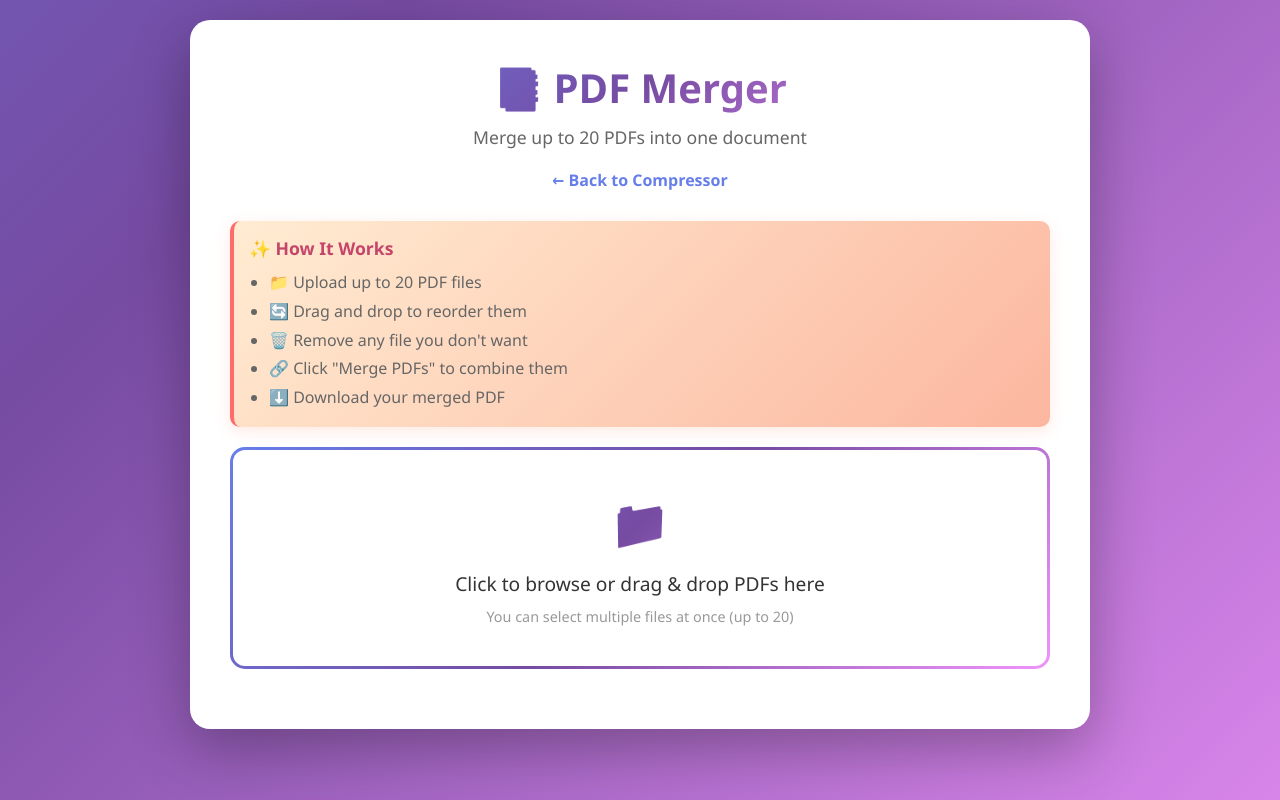
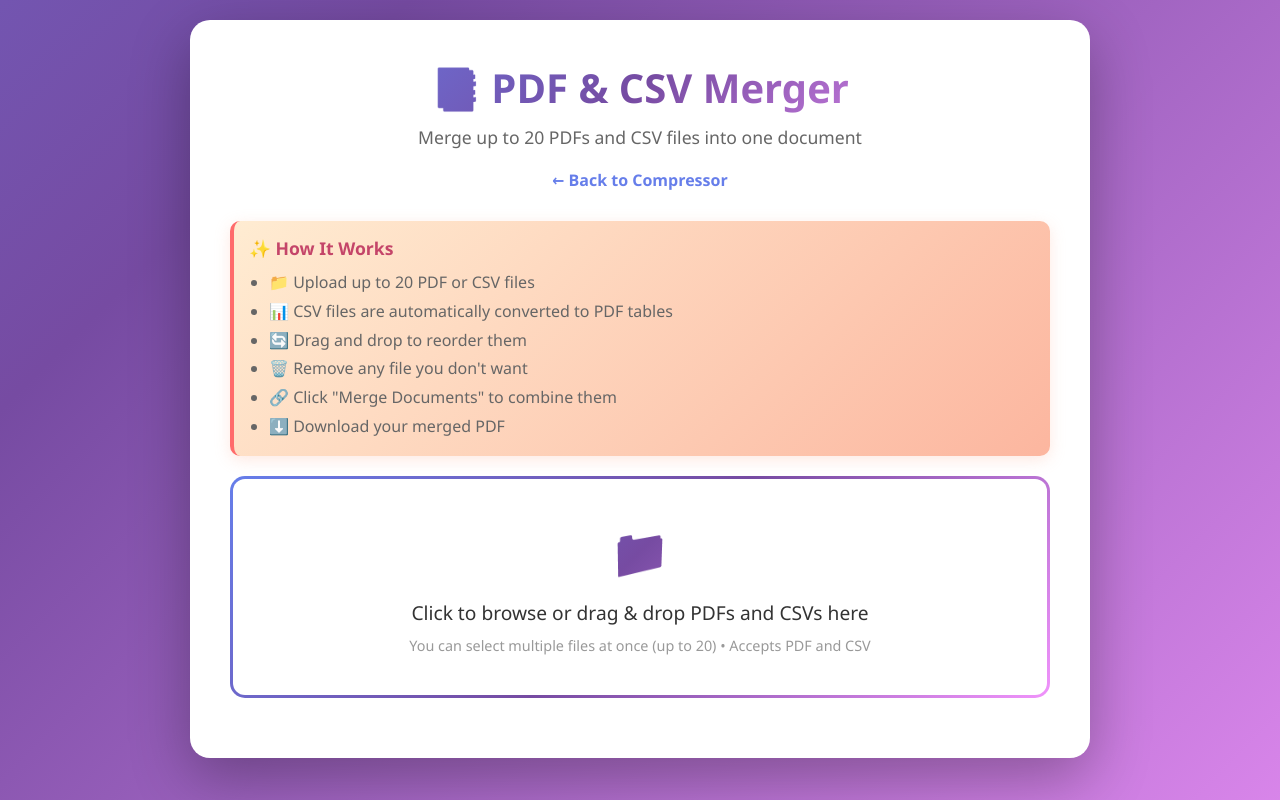
Before and after one commit to draphael123/pdfcompress, a Flask app: page /merge-page in a window 1280 px wide. Run offline with Flask 3, Linux system fonts and the light colour scheme; some libraries are stand-ins or nearby versions.

Commit message:
Add CSV to PDF conversion and merge functionality

```diff
--- a/app.py
+++ b/app.py
@@ -1,8 +1,15 @@
 import os
 import io
+import csv
 from flask import Flask, render_template, request, send_file, jsonify
 from werkzeug.utils import secure_filename
 import PyPDF2
+from reportlab.lib.pagesizes import letter, A4
+from reportlab.lib import colors
+from reportlab.lib.units import inch
+from reportlab.platypus import SimpleDocTemplate, Table, TableStyle, Paragraph, Spacer
+from reportlab.lib.styles import getSampleStyleSheet
+import pandas as pd
 
 app = Flask(__name__)
 
@@ -24,9 +31,72 @@ else:
 os.makedirs(app.config['UPLOAD_FOLDER'], exist_ok=True)
 
 ALLOWED_EXTENSIONS = {'pdf'}
+MERGE_ALLOWED_EXTENSIONS = {'pdf', 'csv'}
 
 def allowed_file(filename):
     return '.' in filename and filename.rsplit('.', 1)[1].lower() in ALLOWED_EXTENSIONS
+
+def allowed_merge_file(filename):
+    return '.' in filename and filename.rsplit('.', 1)[1].lower() in MERGE_ALLOWED_EXTENSIONS
+
+def csv_to_pdf(csv_path, pdf_path):
+    """Convert CSV file to PDF"""
+    try:
+        # Read CSV file
+        df = pd.read_csv(csv_path)
+
+        # Create PDF
+        doc = SimpleDocTemplate(pdf_path, pagesize=letter)
+        elements = []
+        styles = getSampleStyleSheet()
+
+        # Add title
+        title = Paragraph(f"<b>{os.path.basename(csv_path).replace('.csv', '')}</b>", styles['Heading1'])
+        elements.append(title)
+        elements.append(Spacer(1, 0.2*inch))
+
+        # Convert dataframe to table data
+        data = [df.columns.tolist()] + df.values.tolist()
+
+        # Limit columns if too many (to fit on page)
+        max_cols = 8
+        if len(data[0]) > max_cols:
+            data = [row[:max_cols] for row in data]
+            # Add note about truncated columns
+            note = Paragraph(f"<i>Note: Showing first {max_cols} of {len(df.columns)} columns</i>", styles['Normal'])
+            elements.append(note)
+            elements.append(Spacer(1, 0.2*inch))
+
+        # Limit rows if too many
+        max_rows = 100
+        if len(data) > max_rows + 1:  # +1 for header
+            data = data[:max_rows + 1]
+            note = Paragraph(f"<i>Note: Showing first {max_rows} of {len(df)} rows</i>", styles['Normal'])
+            elements.append(note)
+            elements.append(Spacer(1, 0.2*inch))
+
+        # Create table
+        table = Table(data)
+
+        # Style the table
+        table.setStyle(TableStyle([
+            ('BACKGROUND', (0, 0), (-1, 0), colors.grey),
+            ('TEXTCOLOR', (0, 0), (-1, 0), colors.whitesmoke),
+            ('ALIGN', (0, 0), (-1, -1), 'CENTER'),
+            ('FONTNAME', (0, 0), (-1, 0), 'Helvetica-Bold'),
+            ('FONTSIZE', (0, 0), (-1, 0), 10),
+            ('BOTTOMPADDING', (0, 0), (-1, 0), 12),
+            ('BACKGROUND', (0, 1), (-1, -1), colors.beige),
+            ('GRID', (0, 0), (-1, -1), 1, colors.black),
+            ('FONTSIZE', (0, 1), (-1, -1), 8),
+        ]))
+
+        elements.append(table)
+        doc.build(elements)
+        return True
+    except Exception as e:
+        print(f"Error converting CSV to PDF: {e}")
+        return False
 
 def get_file_size_mb(file_path):
     """Get file size in MB"""
@@ -91,38 +161,49 @@ def merge_page():
 
 @app.route('/merge', methods=['POST'])
 def merge_pdfs():
-    """Merge multiple PDFs into one"""
+    """Merge multiple PDFs and CSVs into one PDF"""
     try:
         files = request.files.getlist('files')
 
         if not files or len(files) < 2:
-            return jsonify({'error': 'Please provide at least 2 PDF files'}), 400
+            return jsonify({'error': 'Please provide at least 2 files'}), 400
 
         if len(files) > 20:
             return jsonify({'error': 'Maximum 20 files allowed'}), 400
 
-        # Verify all files are PDFs
+        # Verify all files are PDFs or CSVs
         for file in files:
-            if not allowed_file(file.filename):
-                return jsonify({'error': f'File {file.filename} is not a PDF'}), 400
+            if not allowed_merge_file(file.filename):
+                return jsonify({'error': f'File {file.filename} must be PDF or CSV'}), 400
 
         # Create PDF merger
         merger = PyPDF2.PdfMerger()
         temp_files = []
+        converted_csvs = []
 
         try:
-            # Save and add each PDF to merger
+            # Process each file
             for i, file in enumerate(files):
                 filename = secure_filename(file.filename)
+                file_ext = filename.rsplit('.', 1)[1].lower()
                 temp_path = os.path.join(app.config['UPLOAD_FOLDER'], f'temp_merge_{i}_{filename}')
                 file.save(temp_path)
                 temp_files.append(temp_path)
 
-                # Add PDF to merger
-                merger.append(temp_path)
+                # If CSV, convert to PDF first
+                if file_ext == 'csv':
+                    pdf_path = temp_path.replace('.csv', '_converted.pdf')
+                    if csv_to_pdf(temp_path, pdf_path):
+                        converted_csvs.append(pdf_path)
+                        merger.append(pdf_path)
+                    else:
+                        raise Exception(f'Failed to convert {filename} to PDF')
+                else:
+                    # Add PDF directly
+                    merger.append(temp_path)
 
             # Create output filename
-            output_filename = f'merged_{len(files)}_pdfs.pdf'
+            output_filename = f'merged_{len(files)}_documents.pdf'
             output_path = os.path.join(app.config['UPLOAD_FOLDER'], output_filename)
 
             # Write merged PDF
@@ -136,11 +217,20 @@ def merge_pdfs():
             for temp_file in temp_files:
                 if os.path.exists(temp_file):
                     os.remove(temp_file)
+            for converted_file in converted_csvs:
+                if os.path.exists(converted_file):
+                    os.remove(converted_file)
+
+            # Count file types
+            num_pdfs = sum(1 for f in files if f.filename.lower().endswith('.pdf'))
+            num_csvs = sum(1 for f in files if f.filename.lower().endswith('.csv'))
 
             return jsonify({
                 'success': True,
                 'filename': output_filename,
                 'num_files': len(files),
+                'num_pdfs': num_pdfs,
+                'num_csvs': num_csvs,
                 'total_size': f'{file_size_mb:.2f} MB'
             })
 
@@ -150,6 +240,9 @@ def merge_pdfs():
             for temp_file in temp_files:
                 if os.path.exists(temp_file):
                     os.remove(temp_file)
+            for converted_file in converted_csvs:
+                if os.path.exists(converted_file):
+                    os.remove(converted_file)
             raise e
 
     except Exception as e:
--- a/requirements.txt
+++ b/requirements.txt
@@ -1,3 +1,5 @@
 Flask==2.3.3
 PyPDF2==3.0.1
 Werkzeug==2.3.7
+reportlab==4.0.7
+pandas==2.1.4
--- a/templates/merge.html
+++ b/templates/merge.html
@@ -387,8 +387,8 @@
 </head>
 <body>
     <div class="container">
-        <h1>📑 PDF Merger</h1>
-        <p class="subtitle">Merge up to 20 PDFs into one document</p>
+        <h1>📑 PDF & CSV Merger</h1>
+        <p class="subtitle">Merge up to 20 PDFs and CSV files into one document</p>
 
         <div class="nav-links">
             <a href="/">← Back to Compressor</a>
@@ -397,19 +397,20 @@
         <div class="info-box">
             <div class="info-title">✨ How It Works</div>
             <ul class="info-list">
-                <li>📁 Upload up to 20 PDF files</li>
+                <li>📁 Upload up to 20 PDF or CSV files</li>
+                <li>📊 CSV files are automatically converted to PDF tables</li>
                 <li>🔄 Drag and drop to reorder them</li>
                 <li>🗑️ Remove any file you don't want</li>
-                <li>🔗 Click "Merge PDFs" to combine them</li>
+                <li>🔗 Click "Merge Documents" to combine them</li>
                 <li>⬇️ Download your merged PDF</li>
             </ul>
         </div>
 
         <div class="upload-area" id="uploadArea">
             <div class="upload-icon">📁</div>
-            <div class="upload-text">Click to browse or drag & drop PDFs here</div>
-            <div class="upload-hint">You can select multiple files at once (up to 20)</div>
-            <input type="file" id="fileInput" accept=".pdf" multiple>
+            <div class="upload-text">Click to browse or drag & drop PDFs and CSVs here</div>
+            <div class="upload-hint">You can select multiple files at once (up to 20) • Accepts PDF and CSV</div>
+            <input type="file" id="fileInput" accept=".pdf,.csv" multiple>
         </div>
 
         <div class="files-list" id="filesList">
@@ -421,7 +422,7 @@
         </div>
 
         <button class="merge-btn" id="mergeBtn">
-            🔗 Merge PDFs
+            🔗 Merge Documents
         </button>
 
         <div class="progress-container" id="progressContainer">
@@ -430,19 +431,19 @@
                     <span id="progressPercent">0%</span>
                 </div>
             </div>
-            <div class="progress-text" id="progressText">Merging PDFs...</div>
+            <div class="progress-text" id="progressText">Converting CSVs and merging documents...</div>
         </div>
 
         <div class="error-message" id="errorMessage"></div>
 
         <div class="result-container" id="resultContainer">
-            <div class="result-title">✅ PDFs Merged Successfully!</div>
+            <div class="result-title">✅ Documents Merged Successfully!</div>
             <p style="color: #666; margin: 15px 0;" id="mergeInfo">-</p>
             <button class="download-btn" id="downloadBtn">
                 ⬇️ Download Merged PDF
             </button>
             <button class="reset-btn" id="resetBtn">
-                Merge More PDFs
+                Merge More Documents
             </button>
         </div>
     </div>
@@ -488,20 +489,24 @@
         });
 
         function handleFiles(files) {
-            const pdfFiles = Array.from(files).filter(f => f.type === 'application/pdf');
+            const validFiles = Array.from(files).filter(f =>
+                f.type === 'application/pdf' ||
+                f.type === 'text/csv' ||
+                f.name.toLowerCase().endsWith('.csv')
+            );
 
-            if (pdfFiles.length === 0) {
-                showError('Please select PDF files only');
+            if (validFiles.length === 0) {
+                showError('Please select PDF or CSV files only');
                 return;
             }
 
             const remainingSlots = MAX_FILES - selectedFiles.length;
-            if (pdfFiles.length > remainingSlots) {
+            if (validFiles.length > remainingSlots) {
                 showError(`You can only add ${remainingSlots} more file(s). Maximum is ${MAX_FILES} files.`);
-                pdfFiles.splice(remainingSlots);
+                validFiles.splice(remainingSlots);
             }
 
-            selectedFiles = [...selectedFiles, ...pdfFiles];
+            selectedFiles = [...selectedFiles, ...validFiles];
             updateFilesList();
             errorMessage.classList.remove('show');
             resultContainer.classList.remove('show');
@@ -525,11 +530,15 @@
                 fileItem.draggable = true;
                 fileItem.dataset.index = index;
 
+                const fileIcon = file.name.toLowerCase().endsWith('.csv') ? '📊' : '📄';
+                const fileType = file.name.toLowerCase().endsWith('.csv') ?
+                    '<span style="background: #4caf50; color: white; padding: 2px 8px; border-radius: 10px; font-size: 0.75em; margin-left: 8px;">CSV→PDF</span>' : '';
+
                 fileItem.innerHTML = `
                     <div class="file-info">
                         <div class="file-number">${index + 1}</div>
                         <div class="file-details">
-                            <div class="file-name">📄 ${file.name}</div>
+                            <div class="file-name">${fileIcon} ${file.name} ${fileType}</div>
                             <div class="file-size">${formatFileSize(file.size)}</div>
                         </div>
                     </div>
@@ -606,7 +615,7 @@
 
         mergeBtn.addEventListener('click', async () => {
             if (selectedFiles.length < 2) {
-                showError('Please select at least 2 PDF files to merge');
+                showError('Please select at least 2 files to merge');
                 return;
             }
 
@@ -647,7 +656,13 @@
                 setTimeout(() => {
                     progressContainer.classList.remove('show');
                     resultContainer.classList.add('show');
-                    mergeInfo.textContent = `Merged ${data.num_files} PDFs into one document (${data.total_size})`;
+
+                    let infoText = `Merged ${data.num_files} document${data.num_files > 1 ? 's' : ''}`;
+                    if (data.num_csvs > 0) {
+                        infoText += ` (${data.num_pdfs} PDF${data.num_pdfs !== 1 ? 's' : ''} + ${data.num_csvs} CSV${data.num_csvs !== 1 ? 's' : ''})`;
+                    }
+                    infoText += ` into one PDF (${data.total_size})`;
+                    mergeInfo.textContent = infoText;
                 }, 500);
 
             } catch (error) {
```
